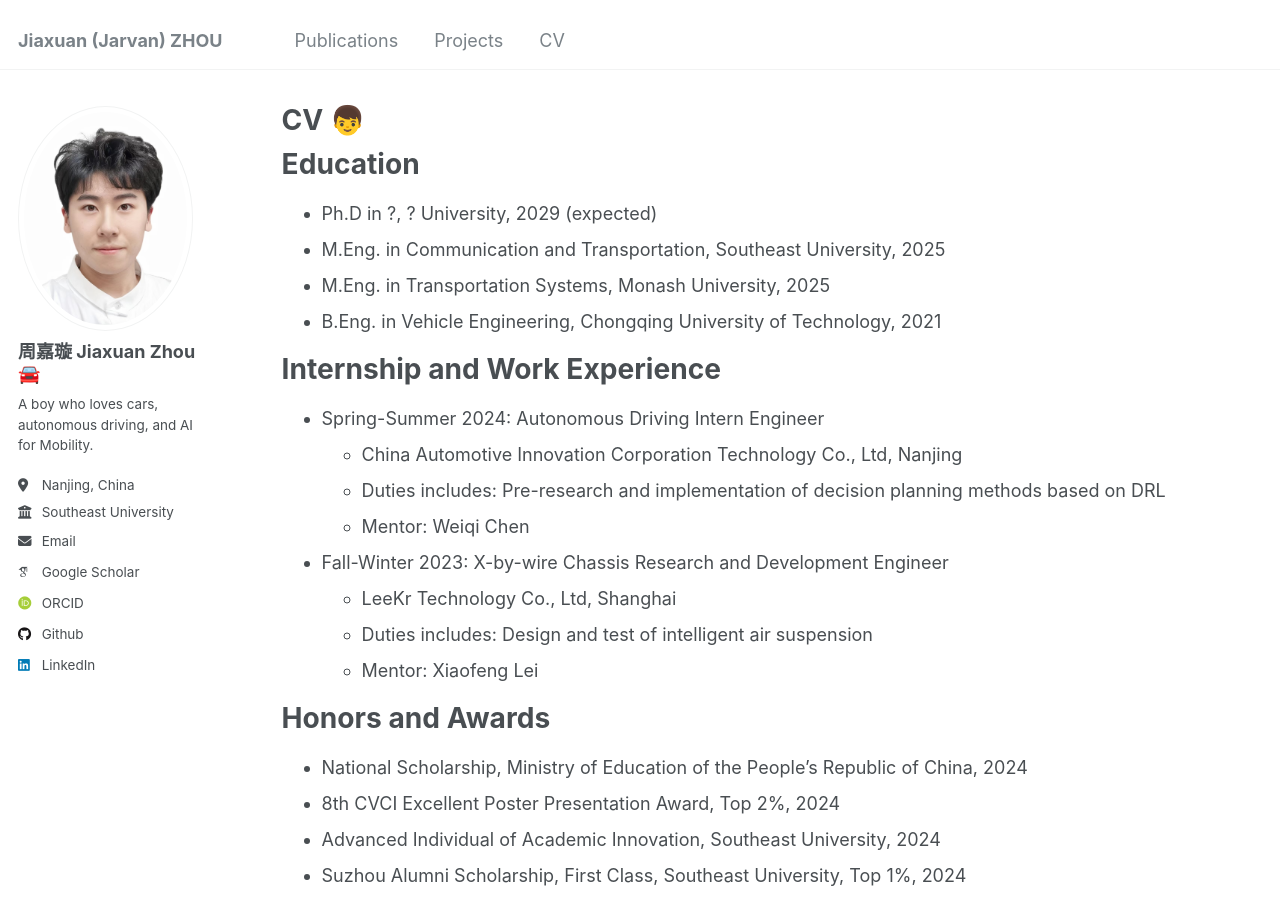
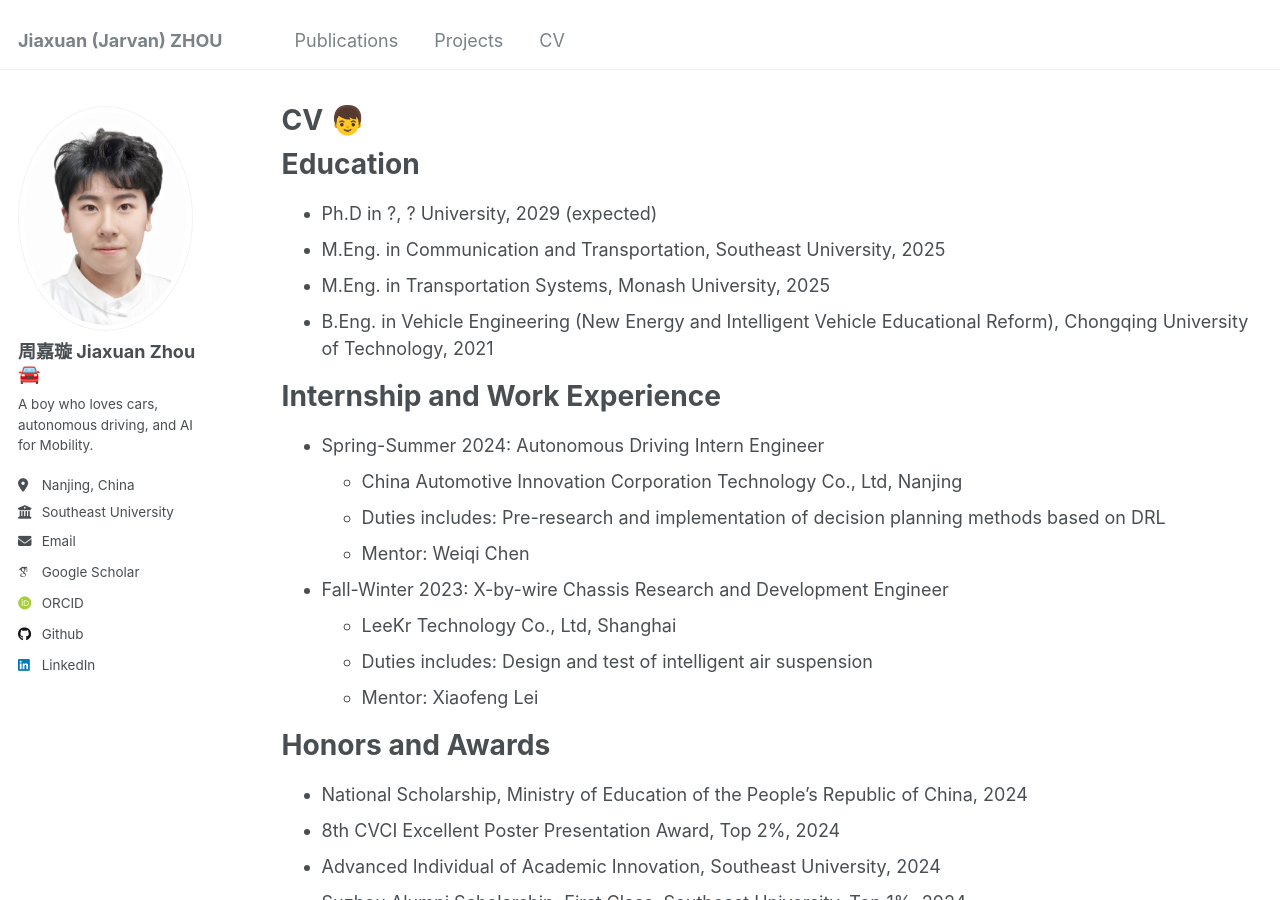
Before and after one commit to jarvanzhouz/jarvanzhouz.github.io, a Jekyll site: the page built from _pages/cv.md, in a window 1280 px wide and 900 px high. Built offline with Jekyll 4.4.1, drawn with Linux system fonts in a browser that asks for light colours; some web fonts are replaced.

Commit message:
Update cv.md

```diff
--- a/_pages/cv.md
+++ b/_pages/cv.md
@@ -15,7 +15,7 @@ Education
 * Ph.D in ?, ? University, 2029 (expected)
 * M.Eng. in Communication and Transportation, Southeast University, 2025
 * M.Eng. in Transportation Systems, Monash University, 2025
-* B.Eng. in Vehicle Engineering, Chongqing University of Technology, 2021
+* B.Eng. in Vehicle Engineering (New Energy and Intelligent Vehicle Educational Reform), Chongqing University of Technology, 2021
 
 Internship and Work Experience
 ======
```
